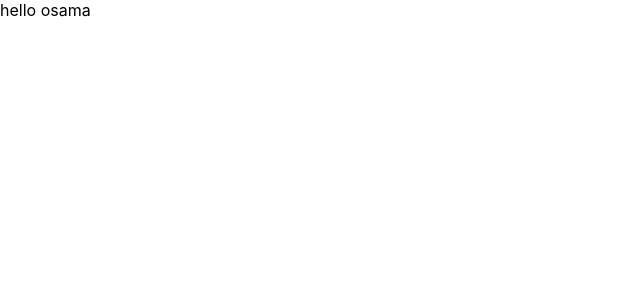
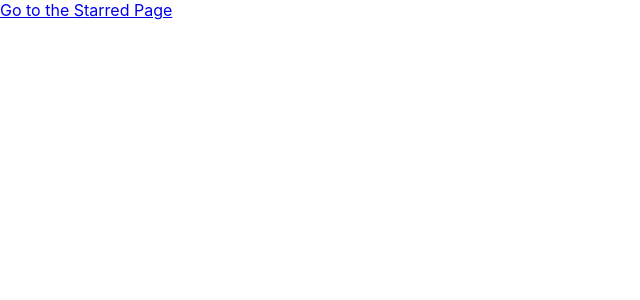
Before and after one commit to Ozy2022/box-office, a React (Create React App) app: page / in a window 1280 px wide. Shown: the top 300 px of the page, without its empty margins (0-640 px from the left). Built offline with nearby package versions, Linux system fonts and the light colour scheme.

Commit message:
Added react route-dom

```diff
--- a/package.json
+++ b/package.json
@@ -5,6 +5,7 @@
   "dependencies": {
     "react": "^18.3.1",
     "react-dom": "^18.3.1",
+    "react-router-dom": "^6.23.1",
     "react-scripts": "5.0.1",
     "web-vitals": "^2.1.4",
     "workbox-background-sync": "^6.6.0",
--- a/src/App.jsx
+++ b/src/App.jsx
@@ -1,5 +1,30 @@
+import { BrowserRouter, Routes, Route } from 'react-router-dom';
+import Home from './pages/Home';
+import Starred from './pages/Starred';
 function App() {
-  return <div>hello osama</div>;
+  return (
+    <BrowserRouter>
+      <Routes>
+        <Route path="/" element={<Home />} />
+        <Route path="/starred" element={<Starred />} />
+        <Route path="*" element={<div>Not Found</div>} />
+
+        {/* <Route path="/" element={<App />}>
+          <Route index element={<Home />} />
+          <Route path="teams" element={<Teams />}>
+            <Route path=":teamId" element={<Team />} />
+            <Route path="new" element={<NewTeamForm />} />
+            <Route index element={<LeagueStandings />} />
+          </Route>
+        </Route>
+        <Route element={<PageLayout />}>
+          <Route path="/privacy" element={<Privacy />} />
+          <Route path="/tos" element={<Tos />} />
+        </Route>
+        <Route path="contact-us" element={<Contact />} /> */}
+      </Routes>
+    </BrowserRouter>
+  );
 }
 
 export default App;
--- /dev/null
+++ b/src/pages/Home.jsx
@@ -0,0 +1,7 @@
+import { Link } from 'react-router-dom';
+
+const Home = () => {
+  return <Link to="/starred"> Go to the Starred Page </Link>;
+};
+
+export default Home;
--- /dev/null
+++ b/src/pages/Starred.jsx
@@ -0,0 +1,5 @@
+const Starred = () => {
+    return <div>Starred page</div>;
+  };
+
+  export default Starred;
```
Also changed, not shown: 1 other file (tests, documents, lock files or other folders).
